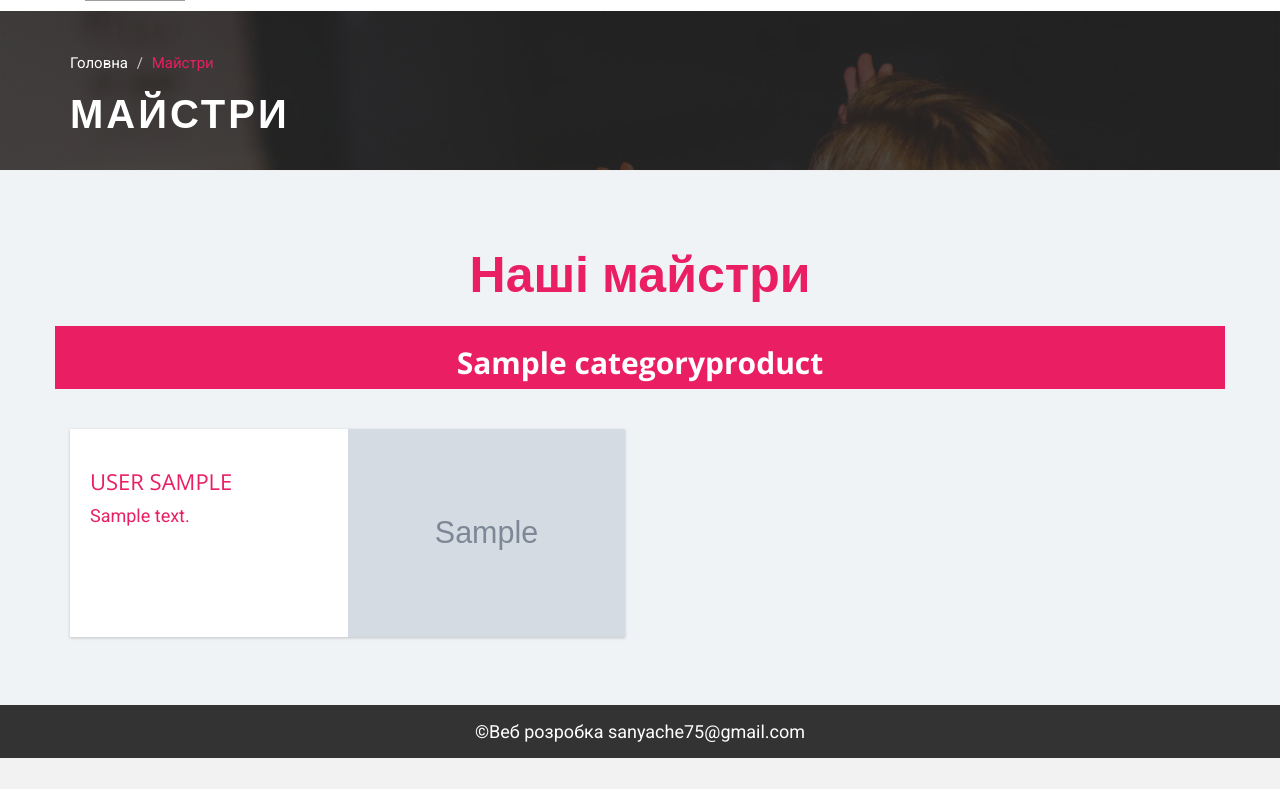
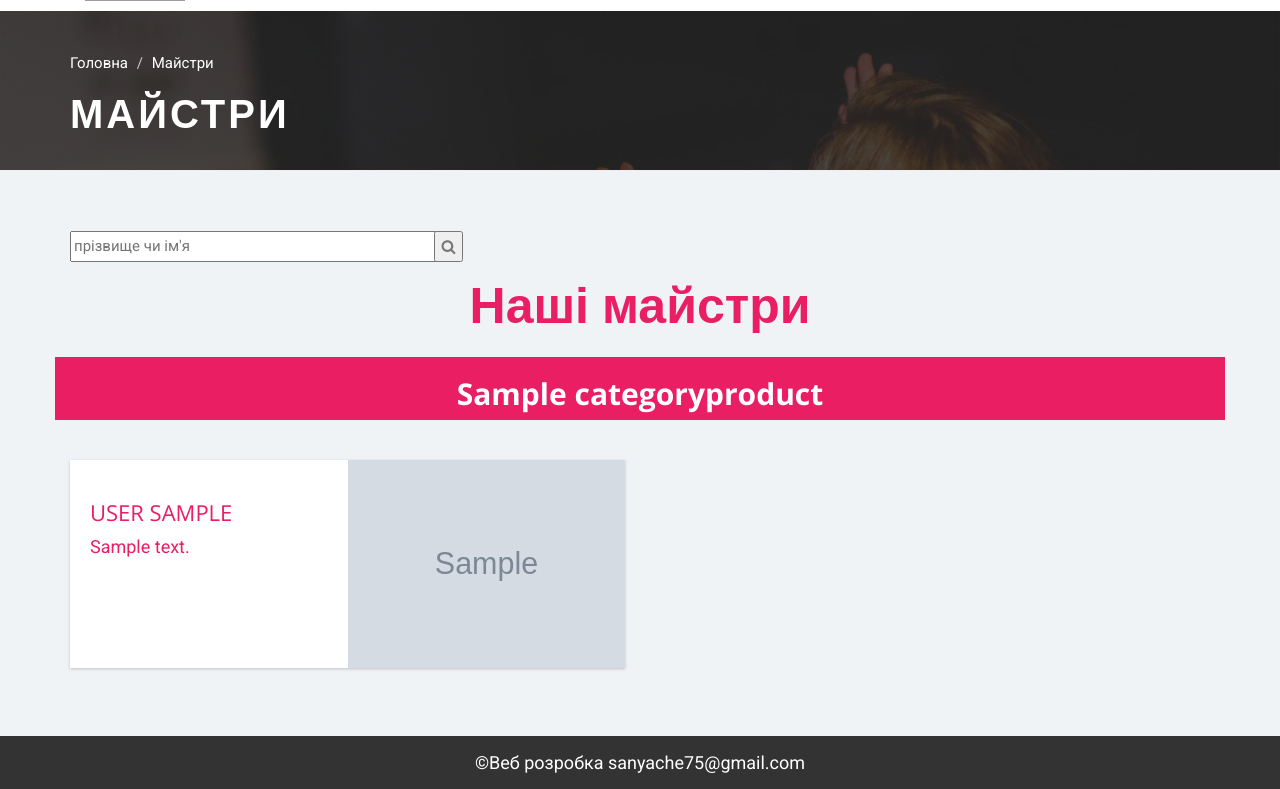
Before and after one commit to sanyache/craftfest, a Django app: page /masters in a window 1280 px wide. Shown: the part 139-928 px from the top of the page. Before the commit the page ends 897 px from the top, so only its background shows below. Run offline with Django 3.2, Linux system fonts and the light colour scheme; tables that the repository leaves empty hold one stand-in row (values such as "Sample post"); grey boxes marked "Sample" are stand-in pictures; parts of the project's set-up code (start-up, migrations or seed data) failed here and were passed over; some libraries are stand-ins or nearby versions; some web fonts are replaced; grey boxes are pictures that could not be loaded.

Commit message:
search master

```diff
--- a/event/views.py
+++ b/event/views.py
@@ -3,6 +3,7 @@ from django.views.generic import ListView, DetailView
 from django.shortcuts import render, get_object_or_404
 from django.core.mail import send_mail
 from django.http import HttpResponseRedirect
+from django.db.models import Q
 from .models import *
 from .utils import paginate
 from craftfest.settings import ADMIN_EMAIL
@@ -112,6 +113,14 @@ class MasterList(ListView):
         context['categories'] = categories
         return context
 
+    def get_queryset(self):
+        queryset = super(MasterList, self).get_queryset()
+        if self.request.GET.get('name'):
+            q = self.request.GET.get('name')
+            queryset = Master.objects.filter(Q(last_name__icontains=q) |
+                                             Q(first_name__icontains=q))
+        return queryset
+
 
 class MasterDetail(DetailView):
     """
--- a/static/assets/css/main.css
+++ b/static/assets/css/main.css
@@ -752,6 +752,26 @@ fieldset[disabled] .btn {
   color:#e91e63;
 }
 
+/* ==========================================================================
+   Master
+   ========================================================================== */
+   .input-name
+   {
+     display: inline-flex;
+     min-width: 70%;
+
+   }
+   .input-name  button
+   {
+     display: flex;
+     align-items: center;
+     margin-left: -25px;
+     z-index: 10;
+   }
+   .input-name  input
+   {
+     min-width: 100%;
+   }
 /* ==========================================================================
    About
    ========================================================================== */
--- a/templates/masters.html
+++ b/templates/masters.html
@@ -9,11 +9,12 @@
         <div class="page-header-inner">
           <ol class="breadcrumb wow fadeInDown" data-wow-delay="300ms">
             <li><a href="{% url 'index' %}">Головна</a></li>
-            <li class="page">Майстри</li>
+            <li class="page"><a href="{% url 'master_list' %}">Майстри</a></li>
           </ol>
-          <h1 class="page-title wow fadeInRight" data-wow-delay="300ms">
-            Майстри
-          </h1>
+          <a href="{% url 'master_list' %}"><h1 class="page-title wow fadeInRight" data-wow-delay="300ms">
+              Майстри
+            </h1>
+          </a>
         </div>
       </div>
     </div>
@@ -23,9 +24,16 @@
     <section id="team" class="section gray-bg">
       <div class="container">
         <div class="row">
+          <div class="col-md-6 ">
+            <form class="input-name">
+              <input type="text" name="name" placeholder="прізвище чи ім'я">
+              <button type="submit"><i class="fa fa-search"></i></button>
+            </form>
+          </div>
           <div class="col-md-12">
             <h2 class="section-title wow fadeInUp" data-wow-delay="0s">Наші майстри</h2>
           </div>
+          {% if not request.GET.name %}
           {% for category in categories %}
           <div class="col-md-12 col-sm-12 col-xs-12 category">
             <h2>{{ category.name }}</h2>
@@ -64,7 +72,42 @@
           </div>
           {% endfor %}
           {% endfor %}
-
+          {% endif %}
+          {% if request.GET.name %}
+            {% for master in masters %}
+              <div class="col-md-6 col-sm-12 col-xs-12">
+                <div class="single-member wow fadeInRight" data-wow-delay="0.2s">
+                  <div class="team-desc">
+                    <a  href="{% url 'master_detail' master.id %}">
+                      <h3>{{ master.get_full_name }}</h3>
+                    </a>
+                    <a  href="{% url 'master_detail' master.id %}">
+                      <p>{{ master.short_description }}</p>
+                    </a>
+                  </div>
+                  <div class="team-img">
+                    <img src="{{ master.image_masters.url }}" alt="">
+                    <div class="social-icon">
+                      {% if master.facebook %}
+                      <a class="social" href="{{ master.facebook }}"
+                         target="_blank"><i class="fa fa-facebook"></i></a>
+                      {% endif %}
+                      {% if master.instagram %}
+                      <a class="social" href="{{ master.instagram }}"
+                         target="_blank"><i class="fa fa-instagram"></i></a>
+                      {% endif %}
+                      {% if master.site %}
+                      <a class="social" href="{{ master.site }}"
+                         target="_blank"><i class="fa fa-dribbble"></i></a>
+                      {% endif %}
+                      <a class="social" href="{% url 'master_detail' master.id %}" target="_blank"><i
+                              class="fa fa-link"></i></a>
+                    </div>
+                  </div>
+                </div>
+              </div>
+              {% endfor %}
+          {% endif %}
         </div>
       </div>
     </section>
```
Also changed, not shown: templates/master-detail.html (+5 -4 lines).
